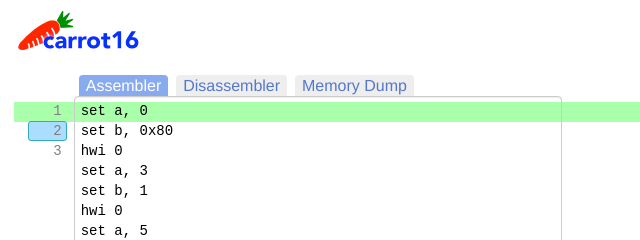
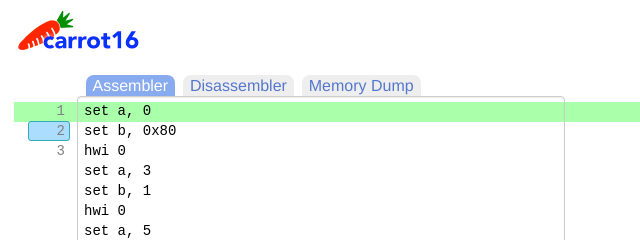
Before and after one commit to robey/carrot16, a website: page carrot16.html in a window 1280 px wide. Shown: the top 240 px of the page, 0-640 px from the left. Drawn offline with Linux system fonts and the light colour scheme.

Commit message:
tweak tab display

```diff
--- a/carrot16.html
+++ b/carrot16.html
@@ -24,7 +24,7 @@
       <div class="row-fluid main noscroll" id="box">
         <div class="span8 noscroll" id="left_panel">
           <div class="row-fluid" id="tab_row">
-            <div class="span1"></div>
+            <div class="span1 tab_spacer"></div>
             <div class="span7 tabs">
               <a onclick="toggleTab(0)" class="tab pointer tab_active" id="tab0">Assembler</a>
               <a onclick="toggleTab(1)" class="tab pointer tab_inactive" id="tab1">Disassembler</a>
--- a/css/carrot16.css
+++ b/css/carrot16.css
@@ -35,14 +35,17 @@ a {
 }
 
 .tabs {
-  margin-left: 0px !important;
+  margin-left: 0.25em !important;
   padding: 0px 10px;
   top: 4em;
+}
+.tab_spacer {
+  width: 4em !important;
 }
 .tab {
   font-size: 12pt;
   padding: 2px 7px;
-  border-radius: 4px 4px 0px 0px;
+  border-radius: 0.5em 0.5em 0px 0px;
   margin: 0px 2px;
   min-height: 0px;  /* override bootstrap */
 }
@@ -81,6 +84,7 @@ a {
   display: block;
   text-align: right;
   color: gray;
+  width: 4em !important;
 }
 .pointer {
   cursor: pointer;
```
